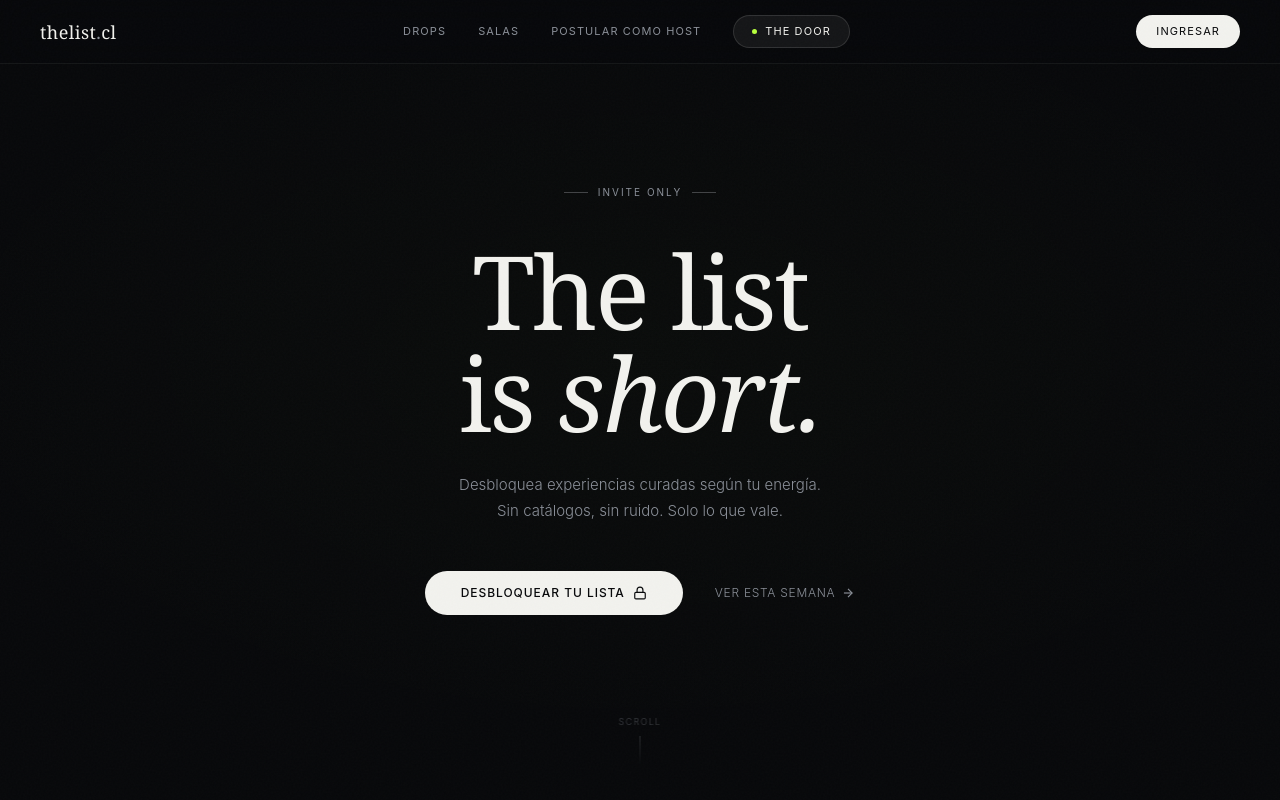
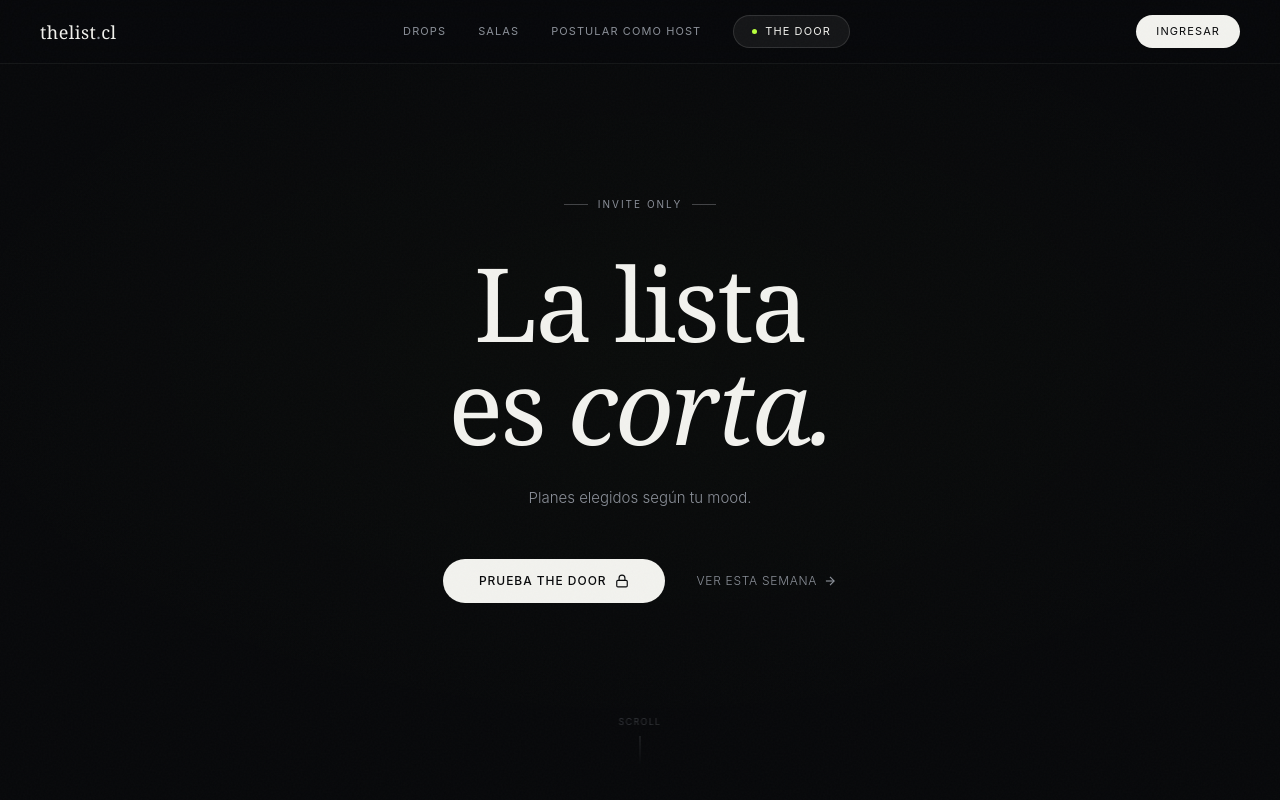
Before and after one commit to RodrigoMadMar/thelistv01, a Next.js app: page / in a window 1280 px wide. Shown: the top 800 px of the page. Built offline with nearby package versions, Linux system fonts and the light colour scheme; no server answers; the database is empty.

Commit message:
copy: update hero text to Spanish — La lista es corta
- H1: "La lista es corta."
- Subtitle: "Planes elegidos según tu mood."
- CTA principal: "Prueba THE DOOR"
- CTA secundario unchanged: "Ver esta semana →"

https://claude.ai/code/session_014AnwrL4kYuJpJ6jFhyjuwm

```diff
--- a/components/Hero.tsx
+++ b/components/Hero.tsx
@@ -23,15 +23,14 @@ export default function Hero({ onOpenDoor }: HeroProps) {
 
       {/* Headline */}
       <h1 className="font-serif text-[clamp(52px,8vw,110px)] font-normal leading-[1.0] tracking-tight text-brand-white mb-7 opacity-0 animate-fade-up animation-delay-400">
-        The list
+        La lista
         <br />
-        is <em className="italic font-normal">short.</em>
+        es <em className="italic font-normal">corta.</em>
       </h1>
 
       {/* Sub */}
       <p className="text-[15px] font-light text-brand-smoke max-w-[380px] leading-[1.7] mb-12 opacity-0 animate-fade-up animation-delay-600">
-        Desbloquea experiencias curadas según tu energía. Sin catálogos, sin
-        ruido. Solo lo que vale.
+        Planes elegidos según tu mood.
       </p>
 
       {/* Actions */}
@@ -40,7 +39,7 @@ export default function Hero({ onOpenDoor }: HeroProps) {
           onClick={onOpenDoor}
           className="inline-flex items-center gap-2 font-sans text-xs font-medium tracking-[0.08em] uppercase text-brand-black bg-brand-white border-none px-9 py-[14px] rounded-full hover:bg-white hover:-translate-y-[2px] hover:shadow-[0_12px_40px_rgba(242,242,238,0.08)] transition-all duration-300"
         >
-          Desbloquear tu lista
+          Prueba THE DOOR
           <svg
             width="14"
             height="14"
```
